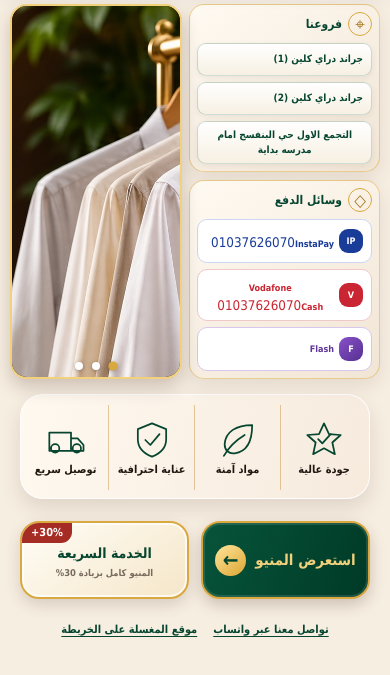
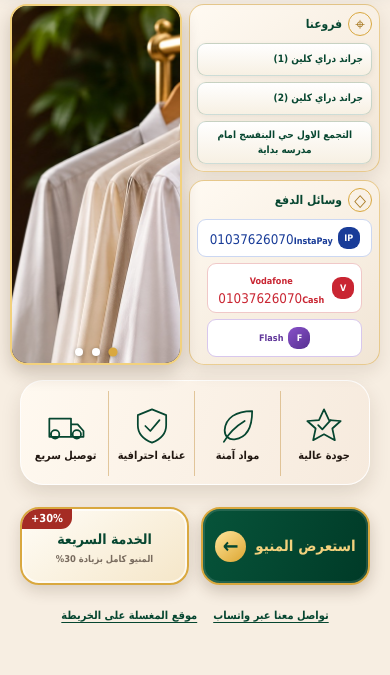
Before and after one commit to P-O-A-C/dina-static-migration, a plain HTML site: page GrandDryClean/index.html in a window 390 px wide. Shown: the part 121-796 px from the top of the page. Drawn offline with Linux system fonts and the light colour scheme; no server answers.

Commit message:
Add files via upload

```diff
--- a/GrandDryClean/css/customer.css
+++ b/GrandDryClean/css/customer.css
@@ -168,8 +168,8 @@ button:focus-visible, a:focus-visible { outline: 3px solid var(--gold-light); ou
 .branch-public-card small { display: block; max-width: 100%; color: var(--muted); font-size: 9px; font-weight: 700; line-height: 1.5; text-align: right; }
 .branch-public-card:disabled { opacity: .62; cursor: default; box-shadow: none; }
 .branches-loading, .branches-empty { margin: 0; color: var(--muted); font-size: 12px; line-height: 1.8; }
-.payment-stack { display: grid; grid-template-columns: 1fr 1fr; gap: 9px; }
-.payment-tile { min-height: 68px; display: flex; align-items: center; justify-content: center; gap: 8px; padding: 9px; border: 1px solid; border-radius: 14px; background: #fff; text-align: center; }
+.payment-stack { display: flex; flex-direction: column; align-items: center; gap: 7px; }
+.payment-tile { width: min(100%, 190px); box-sizing: border-box; min-height: 46px; display: flex; align-items: center; justify-content: center; gap: 8px; padding: 7px 10px; border: 1px solid; border-radius: 12px; background: #fff; text-align: center; }
 button.payment-tile { width: 100%; appearance: none; -webkit-appearance: none; font: inherit; cursor: pointer; }
 button.payment-tile:focus-visible { outline: 3px solid rgba(25,60,152,.22); outline-offset: 2px; }
 button.payment-tile:active { transform: translateY(1px); }
@@ -387,9 +387,9 @@ button.payment-tile:active { transform: translateY(1px); }
   .branch-public-card { min-height: 33px; padding: 6px 8px; border-radius: 9px; }
   .branch-public-card strong { font-size: 10px; }
   .branch-public-card small { font-size: 8px; }
-  .payment-stack { grid-template-columns: 1fr; gap: 6px; }
-  .payment-tile { min-height: 44px; justify-content: flex-start; padding: 6px 8px; border-radius: 10px; }
-  .payment-symbol { width: 24px; height: 24px; flex-basis: 24px; font-size: 9px; }
+  .payment-stack { align-items: center; gap: 6px; }
+  .payment-tile { width: min(100%, 155px); min-height: 38px; justify-content: center; padding: 5px 7px; border-radius: 9px; }
+  .payment-symbol { width: 22px; height: 22px; flex-basis: 22px; font-size: 9px; }
   .payment-tile strong { font-size: 10px; }
   .brand-slogan { width: calc(100% - 28px); margin-top: 13px; padding: 14px 12px 11px; border-radius: 16px; }
   .brand-slogan h2 { font-size: 25px; }
@@ -408,7 +408,6 @@ button.payment-tile:active { transform: translateY(1px); }
 @media (max-width: 330px) {
   .home-feature-grid { grid-template-columns: 1fr; }
   .home-media-column .promo-slider { min-height: 185px; aspect-ratio: 16 / 9; }
-  .payment-stack { grid-template-columns: 1fr 1fr; }
 }
 
 /* Display-only services catalogue CTA */
--- a/GrandDryClean/index.html
+++ b/GrandDryClean/index.html
@@ -7,7 +7,7 @@
   <meta name="theme-color" content="#2D1912">
   <meta name="description" content="GRAND DRY CLEAN - نظافة وعناية وأناقة بخدمات الغسيل والتنظيف الجاف والمفروشات.">
   <title>GRAND DRY CLEAN | المغسلة الفاخرة</title>
-  <link rel="stylesheet" href="css/customer.css?v=20261126-instapay-copy-v1">
+  <link rel="stylesheet" href="css/customer.css?v=20261126-payment-compact-v2">
 </head>
 <body>
   <div class="page-shell" id="top">
```
